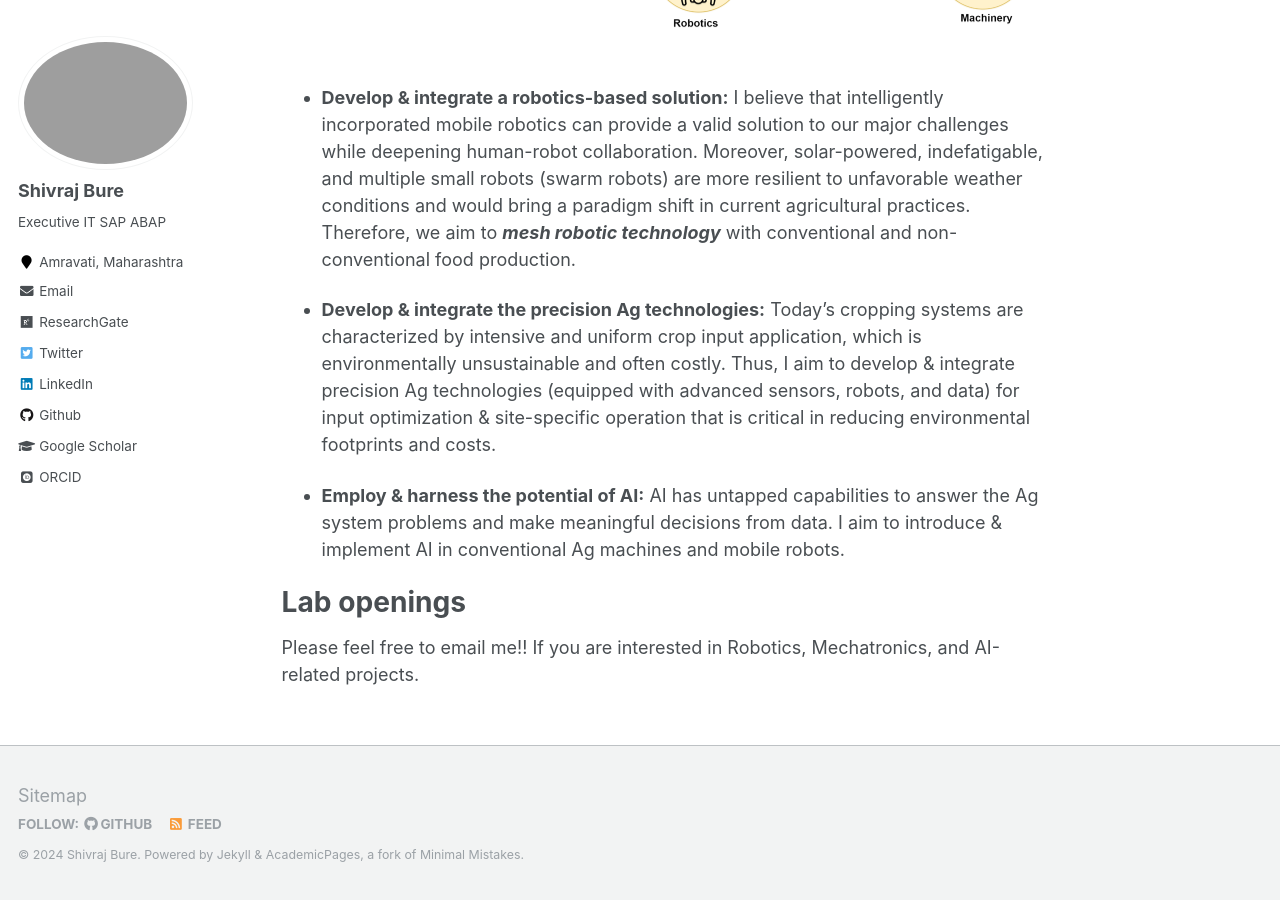
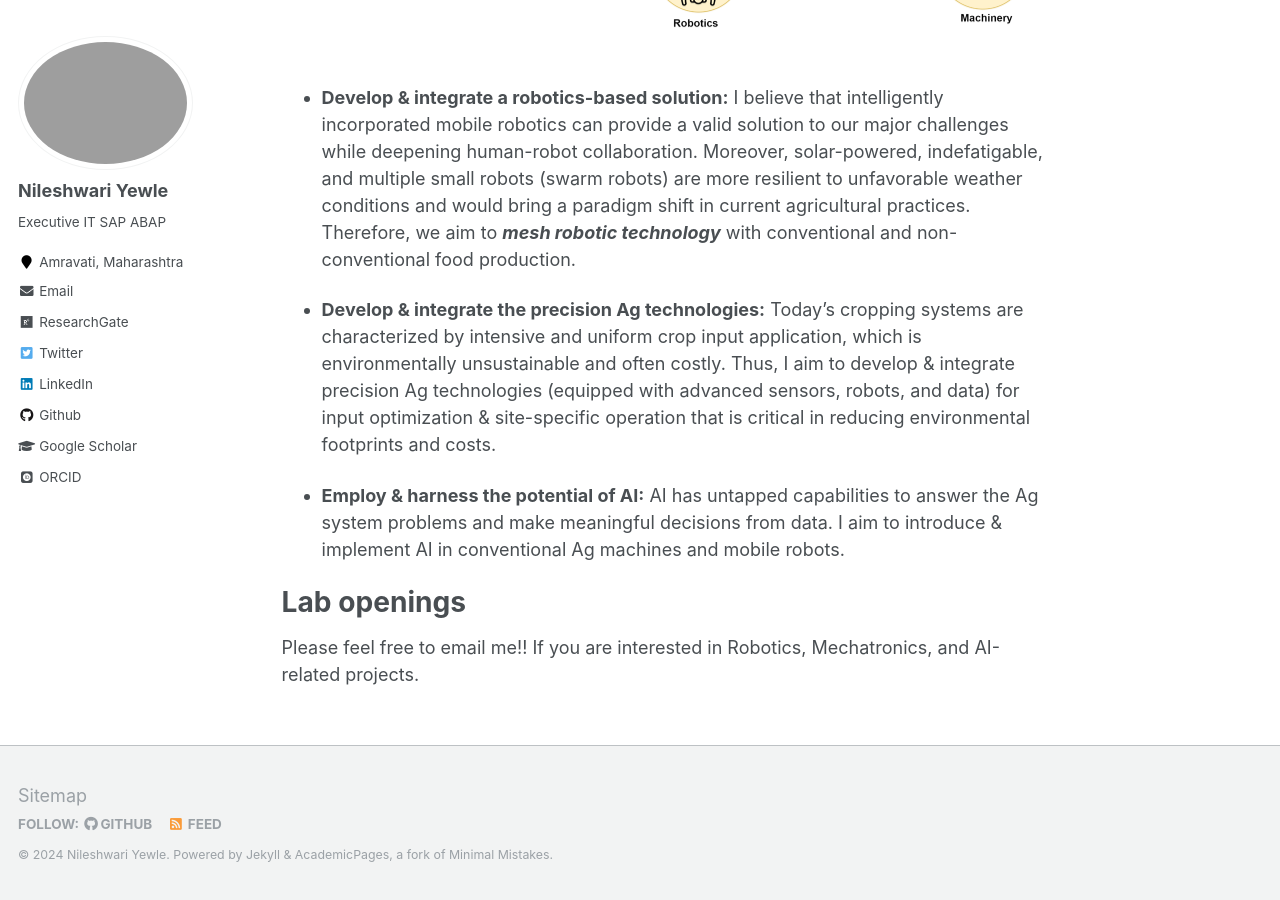
Before and after one commit to niluyewle/Myportfolio, a Jekyll site: the page built from _pages/about.md, in a window 1280 px wide and 900 px high, scrolled down 855 px. Built offline with Jekyll 4.4.1, drawn with Linux system fonts in a browser that asks for light colours; some web fonts are replaced; some of the changed text lies outside the part shown.

Commit message:
Update _config.yml

```diff
--- a/_config.yml
+++ b/_config.yml
@@ -7,9 +7,9 @@
 
 # Site Settings
 locale                   : "en-US"
-title                    : "Shivraj Bure"
+title                    : "Nileshwari Yewle"
 title_separator          : "-"
-name                     : &name "Shivraj Bure"
+name                     : &name "Nileshwari Yewle"
 description              : &description "personal description"
 url                      : https://cmbadgujar10.github.io # the base hostname & protocol for your site e.g. "https://mmistakes.github.io"
 baseurl                  : "" # the subpath of your site, e.g. "/blog"
@@ -80,7 +80,7 @@ analytics:
 
 # Site Author
 author:
-  name             : "Shivraj Bure"
+  name             : "Nileshwari Yewle"
   avatar           : "profile.jpg"
   bio              : "Executive IT SAP ABAP"
   location         : "Amravati, Maharashtra"
```
